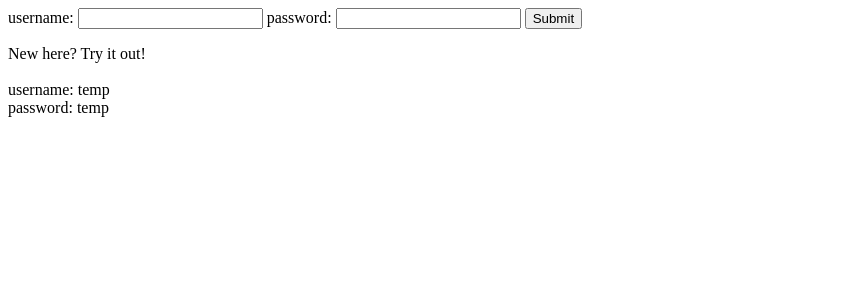
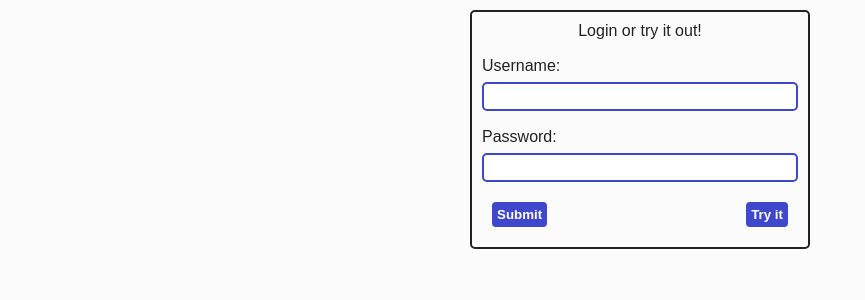
Before and after one commit to aaaustin10/slist, a Django app: template templates/index.html in a window 1280 px wide. Shown: the top 300 px of the page, without its empty margins (0-865 px from the left). Run offline with Django 3.2, Linux system fonts and the light colour scheme; the template is opened without the code that fills it, so the values that code supplies are empty; some libraries are stand-ins or nearby versions.

Commit message:
Improves the login page.

```diff
--- /dev/null
+++ b/static/slist/login.css
@@ -0,0 +1,60 @@
+body
+{
+    color: #222;
+    background-color: #fbfbfb;
+    font-family: sans-serif;
+    margin-top: 10px;
+}
+
+#login-form
+{
+    border: 2px solid #222;
+    border-radius: 5px;
+    width: 25%;
+    min-width: 300px;
+    margin: auto;
+    padding: 10px;
+}
+
+#login-form > *
+{
+    margin-bottom: 10px;
+}
+
+#login-prompt
+{
+    text-align: center;
+}
+
+.login-text
+{
+    width: 100%;
+    border: 2px solid #3f48cc;
+    border-radius: 5px;
+    -webkit-box-sizing: border-box;
+    -mox-box-sizing: border-box;
+    box-sizing: border-box;
+    padding: 5px;
+}
+
+.login-label
+{
+    line-height: 2em;
+}
+
+.button
+{
+    border: none;
+    background-color: #3f48cc;
+    color: white;
+    border-radius: 4px;
+    padding: 5px;
+    font-weight: bold;
+    margin: 10px;
+    cursor: pointer;
+}
+
+#try-it
+{
+    float: right;
+}
--- a/templates/index.html
+++ b/templates/index.html
@@ -1,20 +1,26 @@
 {% extends "base.html" %}
+{% load staticfiles %}
+
+{% block head %}
+    <script src="//ajax.googleapis.com/ajax/libs/jquery/2.1.3/jquery.min.js"></script>
+    <link rel='stylesheet' type='text/css' href="{% static 'slist/base.css' %}"></script>
+    <link rel='stylesheet' type='text/css' href="{% static 'slist/login.css' %}"></script>
+{% endblock %}
+
 {% block body %}
-  {% for message in messages %}
-    {{ message }}
-  {% endfor %}
-  <form method="post">
-    username: <input type="text" name="username">
-    password: <input type="password" name="password">
-    <input type="submit">
+  <form id="login-form" method="post">
+    <div id="login-prompt">
+        Login or try it out!
+	{% for message in messages %}
+	    <p>{{ message }}</p>
+        {% endfor %}
+    </div>
+    <label class="login-label" for="username">Username:</label>
+    <input class="login-text" type="text" name="username">
+    <label class="login-label" for=password>Password:</label>
+    <input class="login-text" type="password" name="password">
+    <input class="button" type="submit" name="login">
+    <input id="try-it" class="button" type="submit" name="try" value="Try it">
     {% csrf_token %}
   </form>
-  <p>
-    New here? Try it out!
-    <br>
-    <br>
-    username: temp
-    <br>
-    password: temp
-  </p>
 {% endblock %}
```
Also changed, not shown: views.py (+8 -1 lines).
